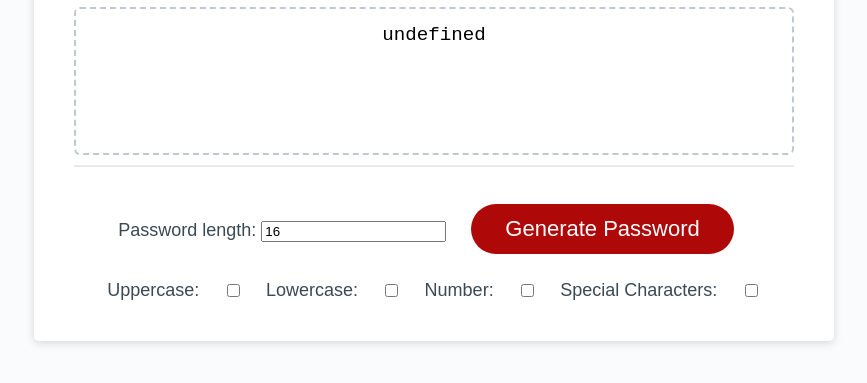
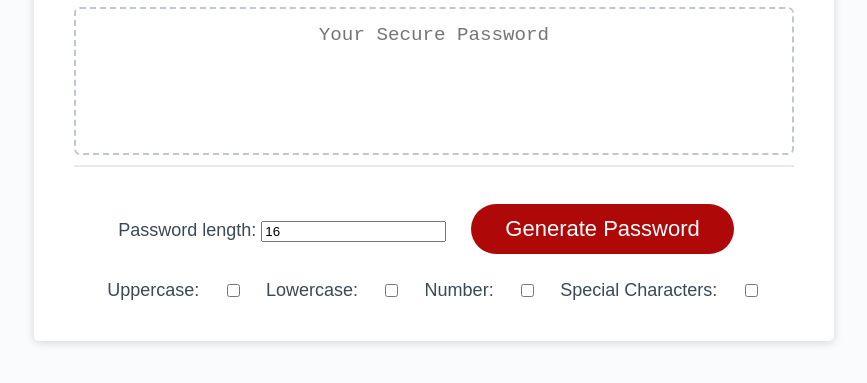
Before and after one commit to Tschram93/password-generator, a plain HTML site: page index.html in a window 1280 px wide. Both pictures are taken after a click on the button "Generate Password". Shown: the part 241-624 px from the top of the page, without its empty margins (206-1073 px from the left). Drawn offline with Linux system fonts and the light colour scheme.

Commit message:
final script

```diff
--- a/index.html
+++ b/index.html
@@ -21,7 +21,7 @@
         <h2>Generate a Password</h2>
       </div>
       <div class="card-body">
-        <textarea readonly id="password" placeholder="Your Secure Password" aria-label="Generated Password"></textarea>
+        <textarea id="password" placeholder="Your Secure Password" aria-label="Generated Password"></textarea>
       </div>
       <div class="card-footer">
         <br>
--- a/script.js
+++ b/script.js
@@ -22,12 +22,13 @@ var generateEl = document.getElementById("generate");
 // Adding eventlistener to the generate password button
 generateEl.addEventListener('click', () => {
   const length = +lengthEl.value;
-  console.log(typeof length);
+  // console.log(length);
   const checkedUpper = uppercase.checked;
   const checkedLower = lowercase.checked;
   const checkedSpecial = special.checked;
   const checkedNumber = number.checked;
-  password.innerText = generatePassword(checkedUpper, checkedLower, checkedNumber, checkedSpecial);
+
+  password.innerText = generatePassword(checkedUpper, checkedLower, checkedNumber, checkedSpecial, length);
 });
 
 // Generate Password function
@@ -38,8 +39,36 @@ function generatePassword(lower, upper, number, special, length) {
   let generatedPassword = '';
 
   const typesCount = lower + upper + number + special;
-  console.log('typesCount: ', typesCount);
+  // console.log('typesCount: ', typesCount);
+  const typesArray = [{
+    lower
+  }, {
+    upper
+  }, {
+    number
+  }, {
+    special
+  }].filter(
+    item => Object.values(item)[0]);
+
+  if (typesCount === 0) {
+    return '';
+  }
+
+  for (let i = 0; i < length; i += typesCount) {
+    typesArray.forEach(type => {
+      const functionName = Object.keys(type)[0];
+
+      generatedPassword += randomFunction[functionName]();
+    });
+  }
+  const thePassword = generatedPassword.slice(0, length);
+  return thePassword;
+
 };
+
+
+// alert = "You must select at least one box."
 
 // I am using the character code numbers listed from https://www.w3schools.com/charsets/ref_html_ascii.asp
 
```
